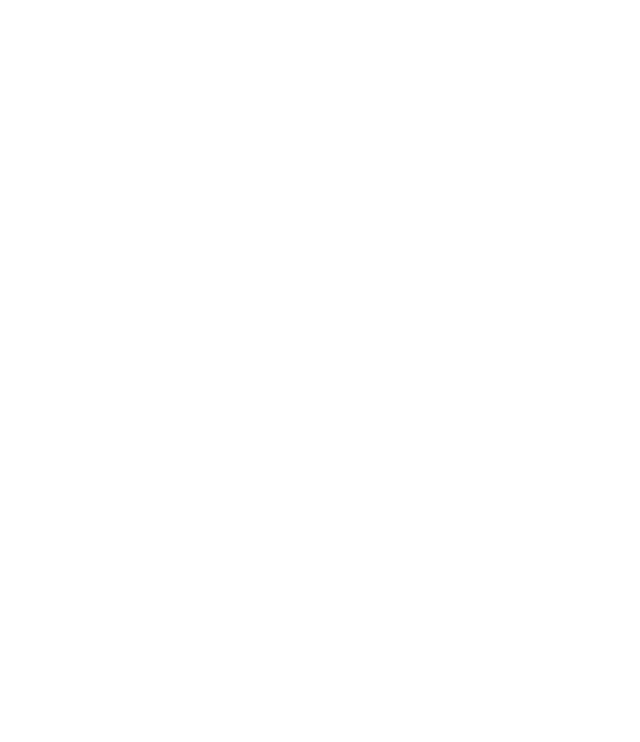
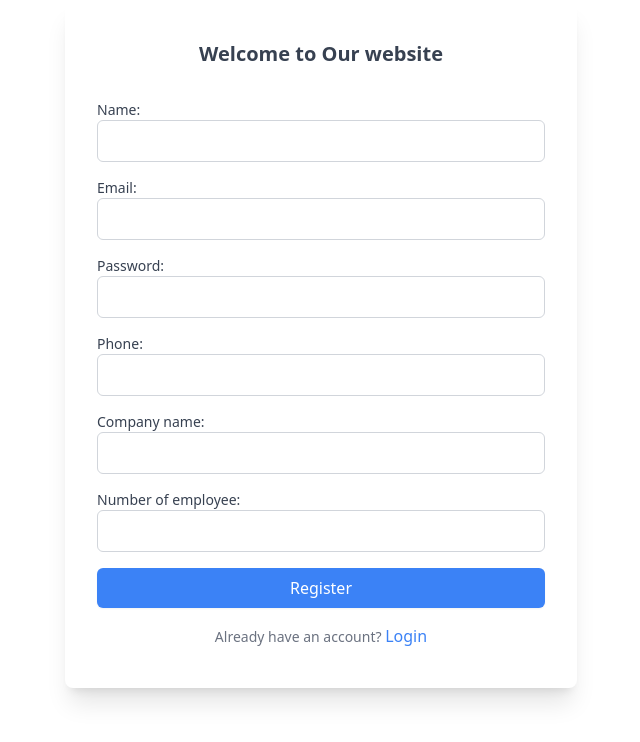
Before and after one commit to kajalpatel007/vertual-CTO-reactjs, a React (Vite) app: page /register in a window 1280 px wide. Before the commit this address had no page. Shown: the top 742 px of the page, without its empty margins (319-959 px from the left). Built offline with nearby package versions, Linux system fonts and the light colour scheme.

Commit message:
add pages

```diff
--- a/package.json
+++ b/package.json
@@ -10,6 +10,7 @@
     "preview": "vite preview"
   },
   "dependencies": {
+    "axios": "^1.6.8",
     "react": "^18.2.0",
     "react-dom": "^18.2.0",
     "react-router-dom": "^6.22.3",
--- a/src/App.jsx
+++ b/src/App.jsx
@@ -1,6 +1,10 @@
 import { Route, Routes } from "react-router-dom"
 import Home from "./Pages/Home"
-import Contact from "./Pages/Contact"
+import Contact from "./Pages/Contactus"
+import Signup from "./Pages/Signup"
+import Login from "./Pages/Login"
+import About from "./Pages/About"
+import AdminDashboard from "./Pages/AdminDashboard"
 
 function App() {
 
@@ -9,7 +13,12 @@
     <>
     <Routes>
       <Route path="/" element={<Home />} />
+      <Route path="/home" element={<Home />} />
       <Route path="/contact" element={<Contact />} />
+      <Route path="/about" element={<About />} />
+      <Route path="/register" element={<Signup /> } />
+      <Route path='/login' element={<Login />} />
+      <Route path='/admindashboard' element={<AdminDashboard />} />
     </Routes>
 
     </>
--- /dev/null
+++ b/src/Pages/About.jsx
@@ -0,0 +1,9 @@
+import React from 'react'
+
+const About = () => {
+  return (
+    <div>About</div>
+  )
+}
+
+export default About
--- /dev/null
+++ b/src/Pages/AdminDashboard.jsx
@@ -0,0 +1,9 @@
+import React from 'react'
+
+const AdminDashboard = () => {
+  return (
+    <div>AdminDashboard</div>
+  )
+}
+
+export default AdminDashboard
--- a/src/Pages/Contact.jsx
+++ /dev/null
@@ -1,9 +0,0 @@
-import React from 'react'
-
-const Contact = () => {
-  return (
-    <div>Contact</div>
-  )
-}
-
-export default Contact
--- /dev/null
+++ b/src/Pages/Contactus.jsx
@@ -0,0 +1,9 @@
+import React from 'react'
+
+const Contactus = () => {
+  return (
+    <div>Contactus</div>
+  )
+}
+
+export default Contactus
--- /dev/null
+++ b/src/Pages/Login.jsx
@@ -0,0 +1,68 @@
+import React, { useState } from 'react'
+import { Link, useNavigate } from 'react-router-dom'
+import axios from 'axios'
+
+const Login = () => {
+
+
+      const[email, setemail]= useState()
+      const[password, setpassword]= useState()
+
+      const navigate = useNavigate()
+
+      const handleSubmit = (e) => {
+           e.preventDefault()
+           axios.post('http://localhost:3001/login', { email, password })
+           .then(result => {
+             console.log(result)
+           if(result.data === "success"){
+            navigate('/home')
+           }
+
+
+      })
+      .catch(err => console.log(err))
+
+    }
+
+        return (
+
+     <>
+
+   <div className="max-w-lg mx-auto  bg-white rounded-lg shadow-xl px-8 py-10 flex flex-col items-center">
+     <h1 className="text-xl font-bold text-center text-gray-700  mb-8">Login</h1>
+     <form action="#" className="w-full flex flex-col gap-4" onSubmit={handleSubmit}>
+
+
+
+       <div className="flex items-start flex-col justify-start">
+         <label htmlFor="email" className="text-sm text-gray-700  mr-2">Email:</label>
+         <input type="email" id="email" name="email" className="w-full px-3   py-2 rounded-md border border-gray-300 focus:outline-none focus:ring-1 focus:ring-blue-500"  onChange={(e) => setemail(e.target.value)} />
+       </div>
+       <div className="flex items-start flex-col justify-start">
+         <label htmlFor="email" className="text-sm text-gray-700  mr-2">Password:</label>
+         <input type="password" id="password" name="password" className="w-full px-3   py-2 rounded-md border border-gray-300  focus:outline-none focus:ring-1 focus:ring-blue-500"  onChange={(e) => setpassword(e.target.value)}/>
+       </div>
+
+
+
+
+
+       {/* <Link to="/home"  */}
+       <button type="submit" className="bg-blue-500 hover:bg-blue-600 text-white required text-center font-medium py-2 px-4 rounded-md shadow-sm">Login</button>
+       {/* </Link> */}
+     </form>
+
+     <div className="mt-4 text-center">
+       <span className="text-sm text-gray-500 ">You dont have an account? </span>
+       <Link to="/register"><a href="#" className="text-blue-500 hover:text-blue-600">Register here</a></Link>
+     </div>
+
+   </div>
+
+     </>
+   )
+ }
+
+
+export default Login
--- /dev/null
+++ b/src/Pages/Signup.jsx
@@ -0,0 +1,112 @@
+import React, { useState } from 'react'
+import { Link, useNavigate } from 'react-router-dom'
+import axios from 'axios'
+
+const Signup = () => {
+     const[name, setname]= useState()
+     const[email, setemail]= useState()
+     const[password, setpassword]= useState()
+     const[phone, setphone]= useState()
+     const[company, setcompany]= useState()
+     const[numberofemployee, setnumberofemployee]= useState()
+    //  const[regestrationdate, setregestrationdate]= useState()
+     const navigate = useNavigate()
+
+     const handleSubmit = (e) => {
+          e.preventDefault()
+          axios.post('http://localhost:3001/register', {name, email, password, phone, company, numberofemployee
+          // , regestrationdate
+        })
+          .then(result => console.log(result))
+          .catch(err => console.log(err))
+          navigate('/login')
+
+     }
+
+       return (
+    // <div className='flex justify-center items-center bg-gray-500 vh-[100%]'>
+    //  <div className='bg-white p-3 rounded w-25'>
+    //       <h2>Register</h2>
+    //       <form onSubmit={handleSubmit}>
+    //            <div className='mb-3'>
+    //              <label htmlFor='email'>
+    //                <strong>Name</strong>
+    //              </label>
+    //              <input type='text' placeholder='enter name' autoComplete='off' name='email' className='form-control rounded-0' onChange={(e) => setname(e.target.value)}/>
+    //            </div>
+    //            <div className='mb-3'>
+    //              <label htmlFor='Email'>
+    //                <strong>Email</strong>
+    //              </label>
+    //              <input type='email' placeholder='enter email' autoComplete='off' name='email' className='form-control rounded-0'  onChange={(e) => setemail(e.target.value)}/>
+    //            </div>
+    //            <div className='mb-3'>
+    //              <label htmlFor='Email'>
+    //                <strong>Password</strong>
+    //              </label>
+    //              <input type='Password' placeholder='enter password' autoComplete='off' name='password' className='form-control rounded-0'  onChange={(e) => setpassword(e.target.value)}/>
+    //            </div>
+    //            <button type='submit' className='btn btn-success w-100 rounded-0'>
+    //                 Register
+    //            </button>
+    //       </form>
+    //       <p>Already have an account</p>
+    //       <Link to="/login" className='btn btn-default border w-100 bg-light rounded-0 text-decor'>Login</Link>
+    //  </div>
+
+    // </div>
+
+    <>
+
+  <div class="max-w-lg mx-auto  bg-white rounded-lg shadow-xl px-8 py-10 flex flex-col items-center">
+    <h1 class="text-xl font-bold text-center text-gray-700  mb-8">Welcome to Our website</h1>
+    <form action="#" class="w-full flex flex-col gap-4" onSubmit={handleSubmit}>
+
+      <div class="flex items-start flex-col justify-start">
+        <label htmlFor="username" class="text-sm text-gray-700  mr-2">Name:</label>
+        <input type="text" id="username" name="username"  class="w-full px-3   py-2 rounded-md border border-gray-300  focus:outline-none focus:ring-1 focus:ring-blue-500" onChange={(e) => setname(e.target.value)} />
+      </div>
+
+      <div class="flex items-start flex-col justify-start">
+        <label htmlFor="email" class="text-sm text-gray-700  mr-2">Email:</label>
+        <input type="email" id="email"  name="email" class="w-full px-3   py-2 rounded-md border border-gray-300 focus:outline-none focus:ring-1 focus:ring-blue-500"  onChange={(e) => setemail(e.target.value)} />
+      </div>
+      <div class="flex items-start flex-col justify-start">
+        <label htmlFor="email" class="text-sm text-gray-700  mr-2">Password:</label>
+        <input type="password" id="password" name="password" class="w-full px-3   py-2 rounded-md border border-gray-300  focus:outline-none focus:ring-1 focus:ring-blue-500"  onChange={(e) => setpassword(e.target.value)}/>
+      </div>
+      <div class="flex items-start flex-col justify-start">
+        <label htmlFor="email" class="text-sm text-gray-700  mr-2">Phone:</label>
+        <input type="number" id="phone" name="phone"  class="w-full px-3   py-2 rounded-md border border-gray-300 focus:outline-none focus:ring-1 focus:ring-blue-500"  onChange={(e) => setphone(e.target.value)} />
+      </div>
+       <div class="flex items-start flex-col justify-start">
+        <label htmlFor="email" class="text-sm text-gray-700  mr-2">Company name:</label>
+        <input type="text" id="company" name="company"  class="w-full px-3   py-2 rounded-md border border-gray-300 focus:outline-none focus:ring-1 focus:ring-blue-500"  onChange={(e) => setcompany(e.target.value)} />
+      </div>
+      <div class="flex items-start flex-col justify-start">
+        <label htmlFor="email" class="text-sm text-gray-700  mr-2">Number of employee:</label>
+        <input type="number" id="numberofemployee"  name="numberofemployee" class="w-full px-3   py-2 rounded-md border border-gray-300 focus:outline-none focus:ring-1 focus:ring-blue-500"  onChange={(e) => setnumberofemployee(e.target.value)} />
+      </div>
+
+
+
+      {/* <div class="flex items-start flex-col justify-start">
+        <label htmlFor="email" class="text-sm text-gray-700  mr-2">bussiness Regestration Date:</label>
+        <input type="date" id="regestrationdate" required name="regestrationdate" class="w-full px-3   py-2 rounded-md border border-gray-300  focus:outline-none focus:ring-1 focus:ring-blue-500"  onChange={(e) => setregestrationdate(e.target.value)} />
+      </div> */}
+
+      <button type="submit" class="bg-blue-500 hover:bg-blue-600 text-white font-medium py-2 px-4 rounded-md shadow-sm">Register</button>
+    </form>
+
+    <div class="mt-4 text-center">
+      <span class="text-sm text-gray-500 ">Already have an account? </span>
+      <Link to="/login"><a href="#" class="text-blue-500 hover:text-blue-600">Login</a></Link>
+    </div>
+
+  </div>
+
+    </>
+  )
+}
+
+export default Signup
--- a/src/components/Navbar.jsx
+++ b/src/components/Navbar.jsx
@@ -1,4 +1,5 @@
 import React from "react";
+import { Link } from "react-router-dom";
 
 const Navbar = () => {
   return (
@@ -15,7 +16,7 @@
           <button class=" px-2 py-1 rounded-md text-gray-500">
             Virtual CTO
           </button>
-          <button class=" px-2 py-1 rounded-md text-gray-500">Work</button>
+          <button class=" px-2 py-1 rounded-md text-gray-500">About</button>
           <button class=" px-2 py-1 rounded-md text-gray-500">Contact</button>
           <button class="border px-2 py-1 rounded-md">
             <svg
@@ -33,12 +34,11 @@
               />
             </svg>
           </button>
-          <a
-            href="#"
+          <Link to="/register"><a
             class="rounded-md bg-gradient-to-br from-blue-300 to-blue-200 px-3 py-1.5 font-dm text-sm font-medium text-white shadow-md shadow-blue-400/50 transition-transform duration-200 ease-in-out hover:scale-[1.03]"
           >
-            Our Services
-          </a>{" "}
+            Regestration
+          </a></Link>{" "}
 
         </div>
       </div>
```
Also changed, not shown: 1 other file (tests, documents, lock files or other folders).
